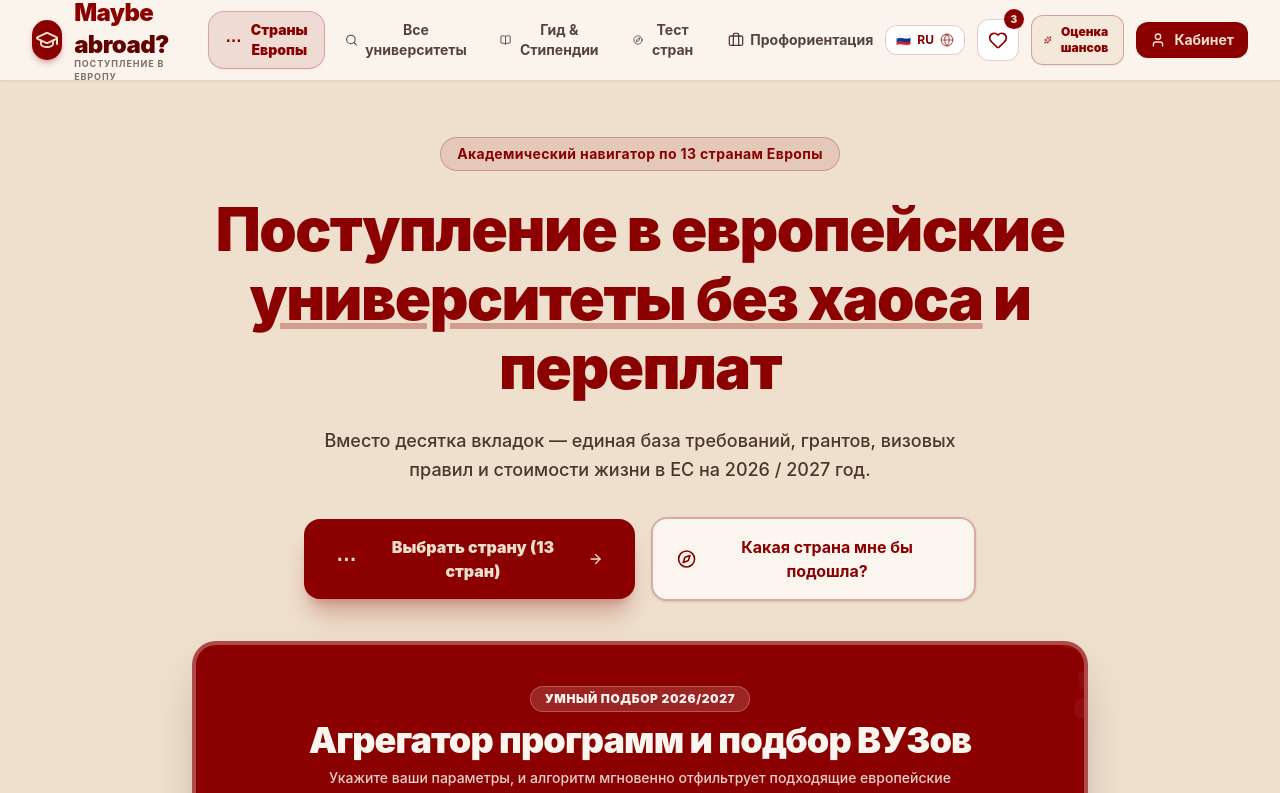
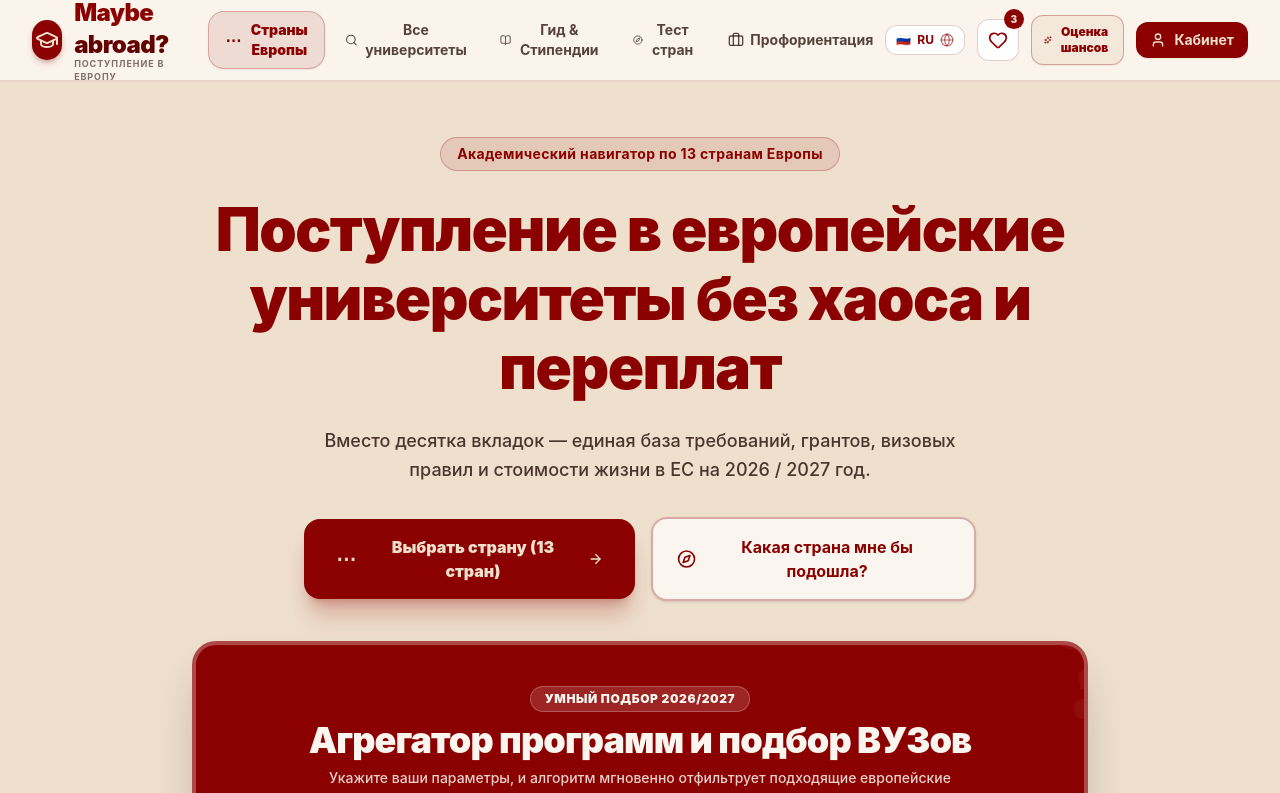
Before and after one commit to 228burger228/school-333, a React (Vite) app: page / in a window 1280 px wide. Shown: the top 793 px of the page. Built offline with nearby package versions, Linux system fonts and the light colour scheme.

Commit message:
style(hero): remove text underline from main hero heading

```diff
--- a/src/components/Hero.jsx
+++ b/src/components/Hero.jsx
@@ -34,7 +34,7 @@ export default function Hero({
 
         {/* Hero Title */}
         <h1 className="text-3xl sm:text-5xl lg:text-6xl font-black text-[#8B0000] tracking-tight leading-[1.15] max-w-4xl mx-auto mb-6">
-          {t.hero.titleMain} <span className="underline decoration-[#8B0000]/30">{t.hero.titleAccent}</span> {t.hero.titleEnd}
+          {t.hero.titleMain} <span>{t.hero.titleAccent}</span> {t.hero.titleEnd}
         </h1>
 
         {/* Subtitle */}
```
Also changed, not shown: 1 other file (tests, documents, lock files or other folders).
